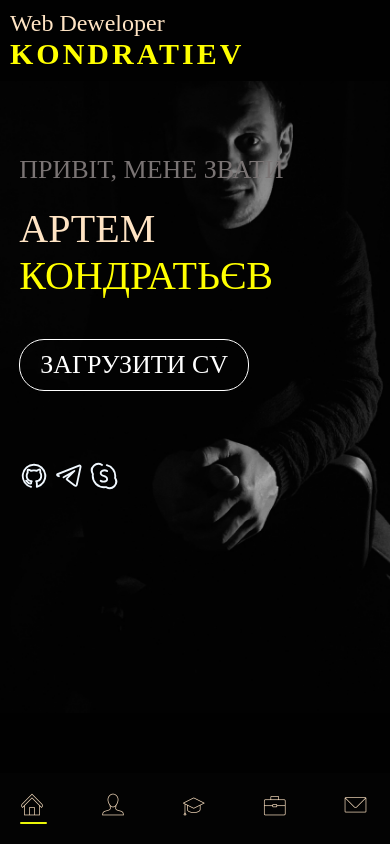
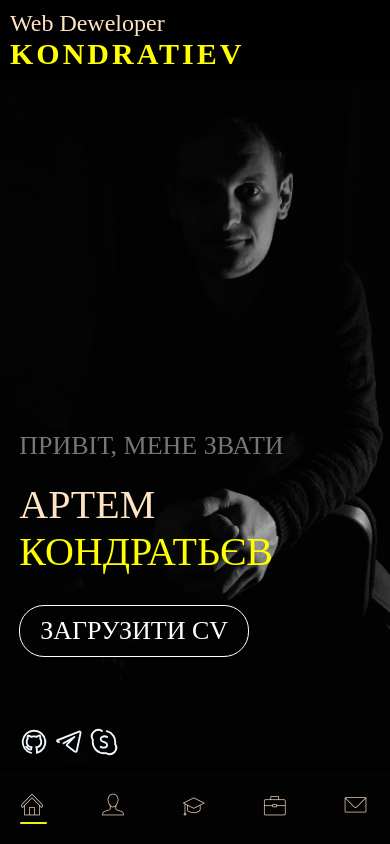
Before and after one commit to KondratievArtem/landing, a React (Create React App) app: page / in a window 390 px wide. Built offline with nearby package versions, Linux system fonts and the light colour scheme.

Commit message:
edit media reqest

```diff
--- a/src/components/home.jsx
+++ b/src/components/home.jsx
@@ -3,7 +3,7 @@ import myImg from '../assets/img/9.jpg';
 const Home = ({ statePage }) => {
 	return (
 		<div className={statePage === 'Головна' ? 'home__root _block activPage' : 'home__root _block'}>
-			<div className="container">
+			<div className="home__container container">
 				<div className="home__body">
 					<div className="home__content">
 						<p className="home__sub-title">привіт, мене звати</p>
--- a/src/scss/home.scss
+++ b/src/scss/home.scss
@@ -3,6 +3,10 @@
 		// background-color: rgb(72, 103, 106);
 		position: relative;
 		max-height: 95vh;
+	}
+	&__container {
+		// display: flex;
+		// align-items: flex-end;
 	}
 	&__body {
 		display: flex;
@@ -12,7 +16,8 @@
 	&__content {
 		font-size: 2.6rem;
 		text-transform: uppercase;
-		margin-top: 20%;
+		margin-top: 25%;
+		margin-bottom: 2rem;
 		margin-left: 2.5%;
 		position: relative;
 		z-index: 5;
@@ -33,7 +38,7 @@
 		padding: 1rem 2rem;
 		border-radius: 2.5rem;
 		color: #fff;
-		margin-top: 2rem;
+		margin-top: 1rem;
 	}
 
 	&__content > *:not(:last-child) {
@@ -76,3 +81,25 @@
 		z-index: 5;
 	}
 }
+// media pull-------------------
+// 950 px---------------
+@media (max-width: 59.375em) {
+	.home {
+		&__container {
+			display: flex;
+			align-items: flex-end;
+		}
+	}
+}
+
+// 450px===============
+@media (max-width: 28.125em) {
+	.home {
+		&__content {
+			margin-bottom: 8rem;
+		}
+		&__img {
+			top: -5rem;
+		}
+	}
+}
```
